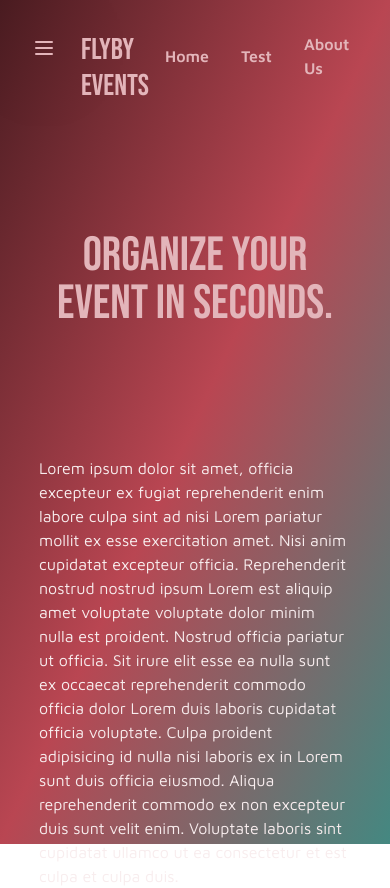
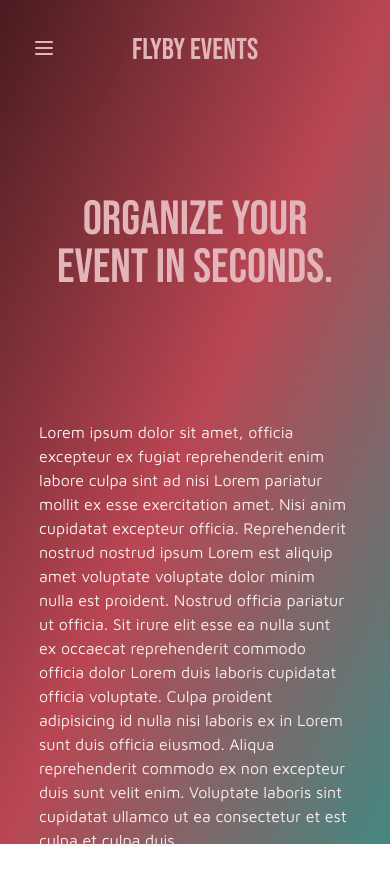
Before and after one commit to ozzythecoder/flyby-events, a Next.js app: page / in a window 390 px wide. After the commit the page ends 852 px from the top, so only its background shows below. Built offline with nearby package versions, Linux system fonts and the light colour scheme.

Commit message:
Adjusted flex spacing on menus

```diff
--- a/src/components/HeaderBar.tsx
+++ b/src/components/HeaderBar.tsx
@@ -1,5 +1,3 @@
-import { UserButton } from "@clerk/nextjs";
-
 type Link = {
   name: string;
   url: string;
@@ -26,12 +24,12 @@
 
 export default function HeaderBar() {
   return (
-    <div className="flex flex-row  mx-[15%] justify-between">
-      <h2 className="text-primary-800 hover:text-primary-950 text-3xl font-heading">
+    <div className="flex flex-col sm:flex-row mx-[15%] justify-between">
+      <h2 className="text-primary-800 hover:text-primary-950 text-3xl text-center font-heading">
         <a href="/">FLYBY events</a>
       </h2>
       <nav className="text-primary-800 font-body font-[600]">
-        <ul className="flex flex-row justify-evenly items-center">
+        <ul className="flex-row justify-evenly items-center hidden sm:flex">
           {links.map((link) => (
             <li
               key={link.name}
@@ -42,9 +40,6 @@
               </a>
             </li>
           ))}
-          <li className="px-4">
-            <UserButton />
-          </li>
         </ul>
       </nav>
     </div>
--- a/src/components/SwipeMenu.tsx
+++ b/src/components/SwipeMenu.tsx
@@ -30,7 +30,7 @@
       </button>
       <div
         className={`overflow-hidden bg-black h-[100vh] transition-[width] ${
-          menuOpen ? "w-[40vw] min-w-[300px]" : "w-0"
+          menuOpen ? "w-[60vw] sm:w-[40vw]" : "w-[0vw]"
         }`}
       >
         <ul className="flex flex-col gap-4 text-xl mx-16 my-16 text-primary-800 whitespace-nowrap">
```
